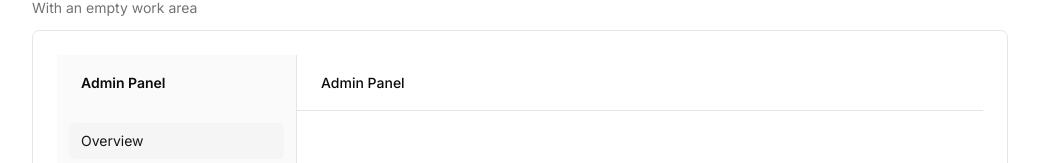
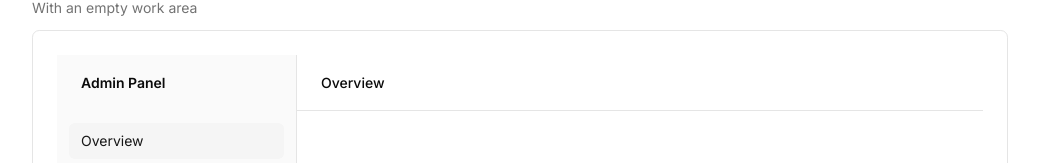
Before and after one commit to berezin-pavel/admin-kit, a Next.js app: page / in a window 1280 px wide. Shown: the part 314-477 px from the top of the page, without its empty margins (120-1159 px from the left). Built offline with nearby package versions, Linux system fonts and the light colour scheme.

Commit message:
Stop the admin shell header duplicating the app name from the sidebar
The header shows the active navigation section's title instead of
repeating title, the public AdminShellProps contract is unchanged.

```diff
--- a/registry/admin-shell/admin-header.tsx
+++ b/registry/admin-shell/admin-header.tsx
@@ -1,15 +1,15 @@
 import type { ReactNode } from "react"
 
 export function AdminHeader({
-  title,
+  section,
   actions,
 }: {
-  title: string
+  section: string
   actions?: ReactNode
 }) {
   return (
     <header className="flex h-14 items-center justify-between gap-4 border-b border-border px-6">
-      <span className="text-sm font-medium">{title}</span>
+      <span className="text-sm font-medium">{section}</span>
       {actions ? (
         <div className="flex items-center gap-2">{actions}</div>
       ) : null}
--- a/registry/admin-shell/admin-shell.tsx
+++ b/registry/admin-shell/admin-shell.tsx
@@ -18,6 +18,8 @@ export function AdminShell({
   actions,
   children,
 }: AdminShellProps) {
+  const section = nav.find((item) => item.href === activeHref)?.title ?? title
+
   return (
     <div className="flex min-h-svh bg-background text-foreground">
       <aside className="hidden w-60 shrink-0 border-r border-sidebar-border bg-sidebar md:block">
@@ -27,7 +29,7 @@ export function AdminShell({
         <AdminNav items={nav} activeHref={activeHref} />
       </aside>
       <div className="flex min-w-0 flex-1 flex-col">
-        <AdminHeader title={title} actions={actions} />
+        <AdminHeader section={section} actions={actions} />
         <main className="flex-1 p-6">{children}</main>
       </div>
     </div>
```
